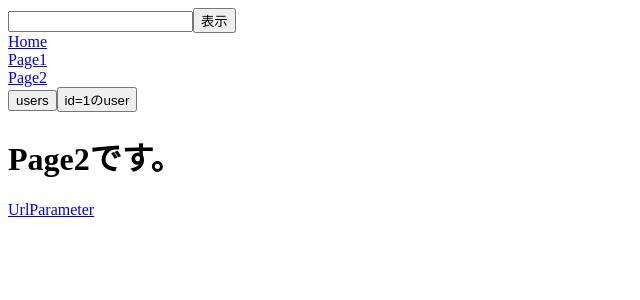
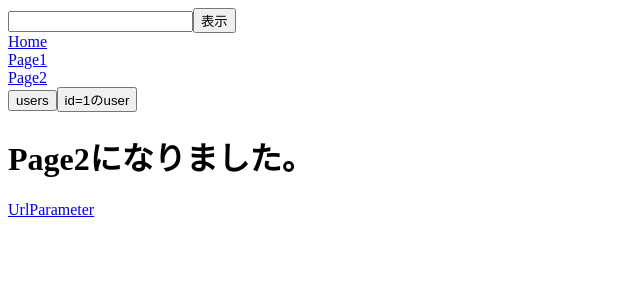
Before and after one commit to RintaroNasu/Practice-React-, a React (Create React App) app: page /page2 in a window 1280 px wide. Shown: the top 300 px of the page, without its empty margins (0-640 px from the left). Built offline with nearby package versions, Linux system fonts and the light colour scheme.

Commit message:
home.htmlを新規追加

```diff
--- /dev/null
+++ b/public/home.html
@@ -0,0 +1 @@
+<p>branch</p>
--- a/src/components/Page2.jsx
+++ b/src/components/Page2.jsx
@@ -3,7 +3,7 @@ import {Link} from "react-router-dom"
 export const Page2 = () => {
     return(
         <div>
-            <h1>Page2です。</h1>
+            <h1>Page2になりました。</h1>
             <Link to="/page2/999?name=hogehoge">UrlParameter</Link>
         </div>
     );
```
